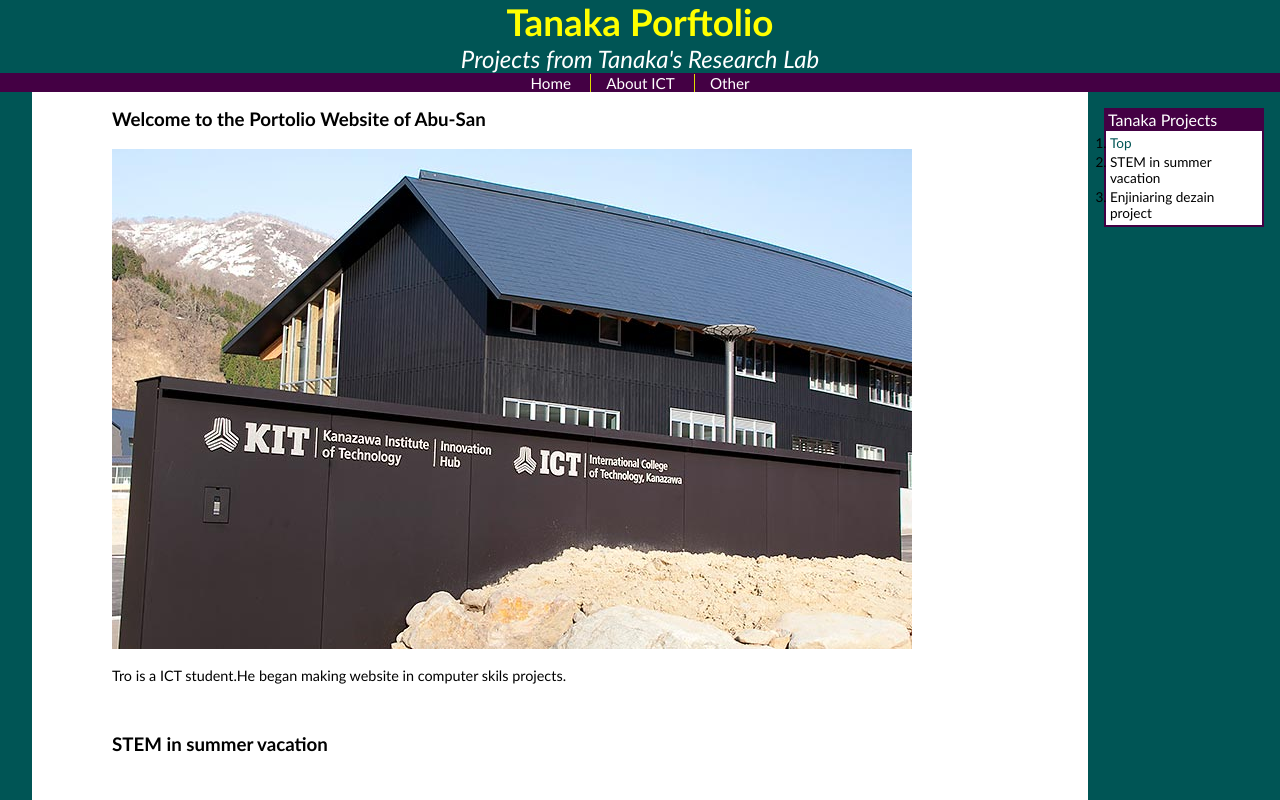
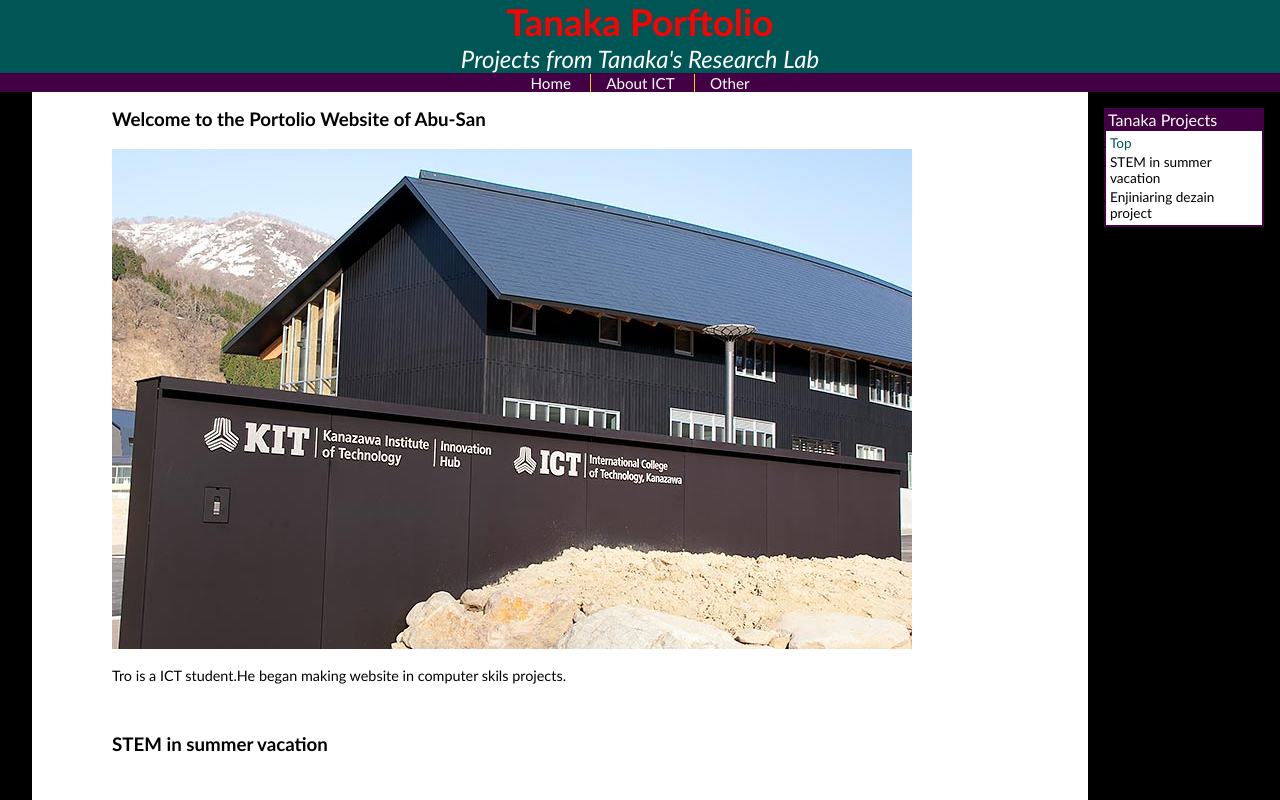
Before and after one commit to Abusanda/Oldest_my, a plain HTML site: page index.html in a window 1280 px wide. Shown: the top 800 px of the page. Drawn offline with Linux system fonts and the light colour scheme.

Commit message:
Update colors_and_fonts.css

```diff
--- a/css/colors_and_fonts.css
+++ b/css/colors_and_fonts.css
@@ -14,7 +14,7 @@ header {
     background-color: #055;
 }
 header h1 {
-    color: #FFFF00;
+    color: #FF0000;
     font-size: 230%;
 }
 header h2 {
@@ -40,10 +40,10 @@ header h2 {
     text-decoration: none;
 }
 #sitenav li a:hover {
-    color: #DDDD00;
+    color: #DD0000;
 }
 #main {
-    background-color: #055;
+    background-color: #000;
 }
 .content {
     background-color: white;
```
